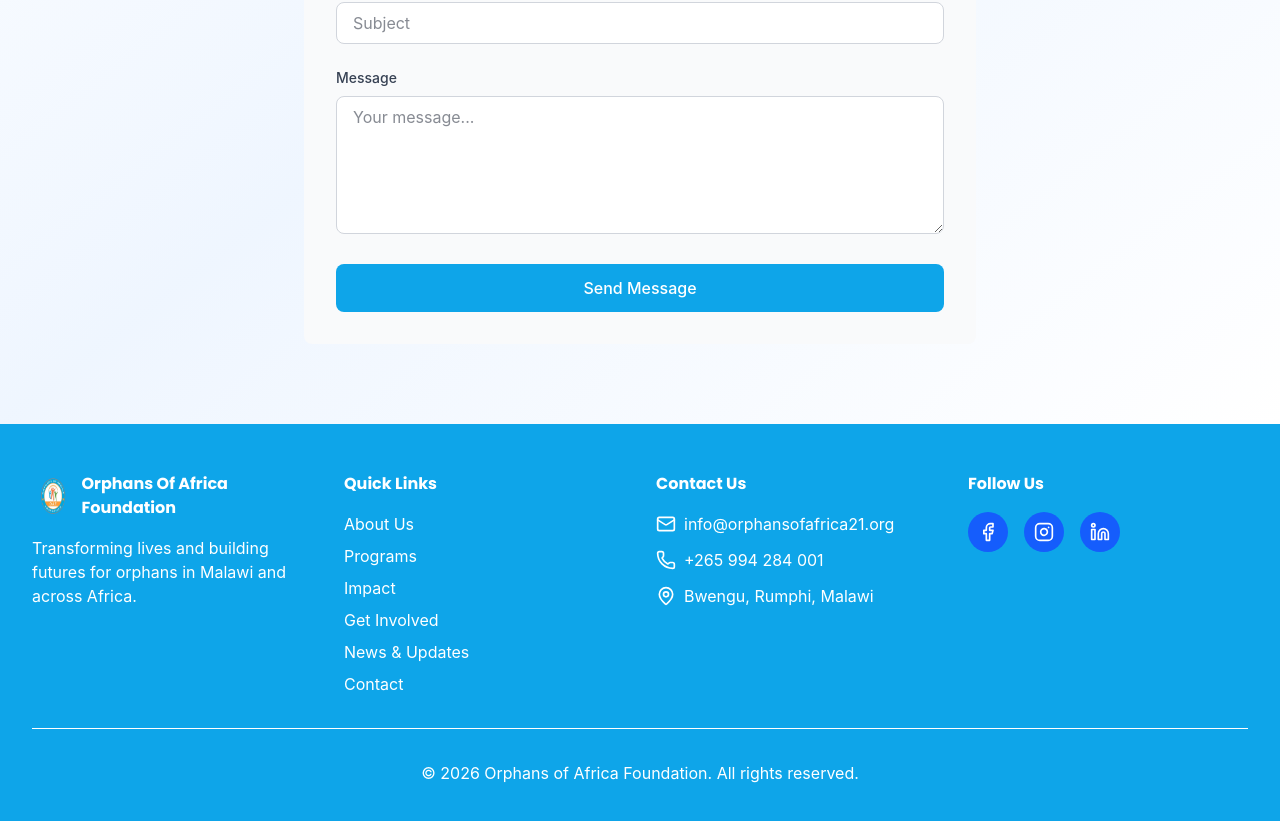
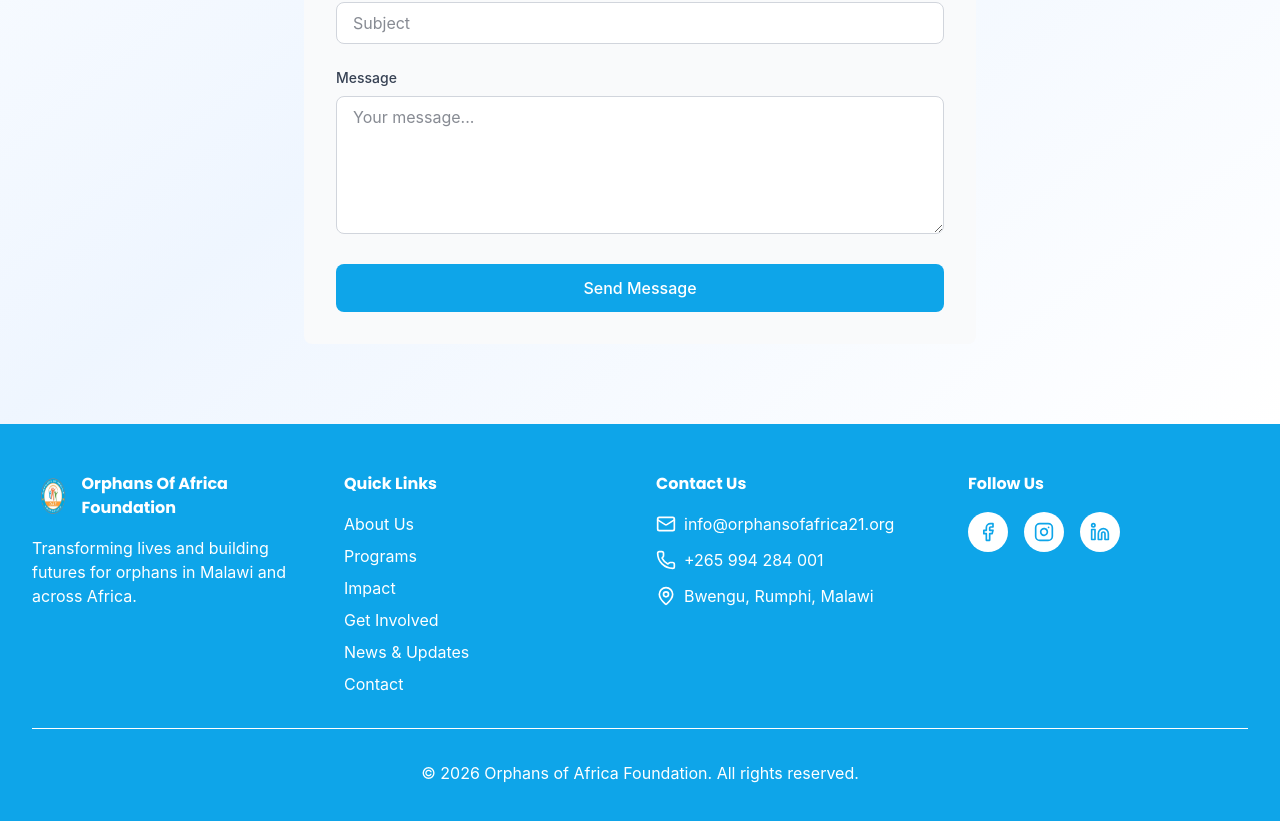
Before and after one commit to TaoTyro/OAF-Website, a React (Vite) app in the folder frontend/: page / in a window 1280 px wide. Shown: the part 4697-5518 px from the top of the page. Built offline with nearby package versions, Linux system fonts and the light colour scheme.

Commit message:
fix footer

```diff
--- a/frontend/src/app/components/Footer.tsx
+++ b/frontend/src/app/components/Footer.tsx
@@ -74,7 +74,7 @@ export function Footer() {
                 <a
                   key={index}
                   href={social.href}
-                  className="w-10 h-10 rounded-full bg-blue-600 hover:translate-0.5 hover:text-yellow-600 flex items-center justify-center duration-300 transition-all"
+                  className="w-10 h-10 rounded-full bg-white text-[#0EA5E9] hover:translate-0.5 hover:text-white hover:bg-[#0EA5E9] flex items-center justify-center duration-300 transition-all"
                   aria-label={social.label}
                 >
                   <social.icon className="w-5 h-5 " />
```
